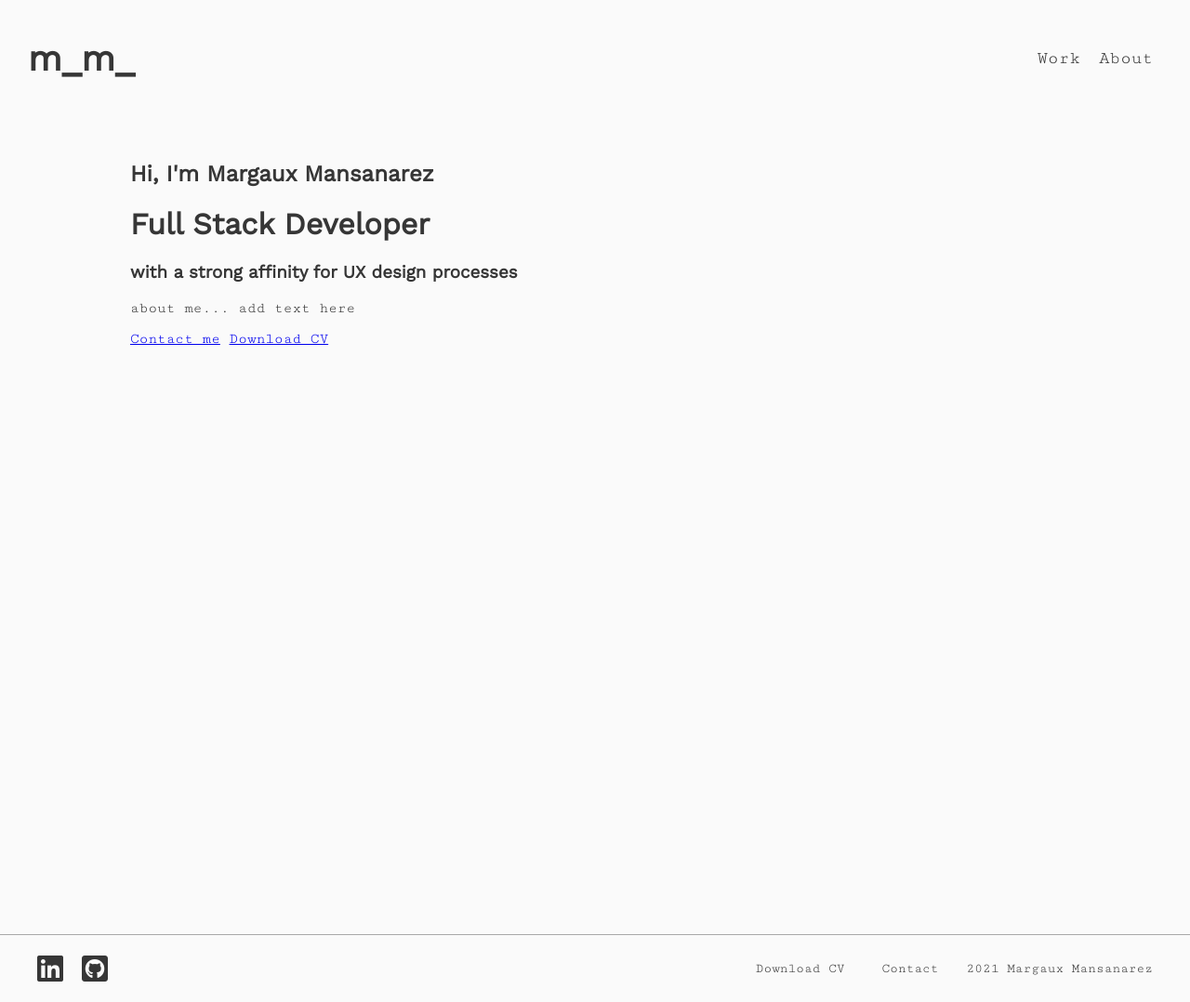
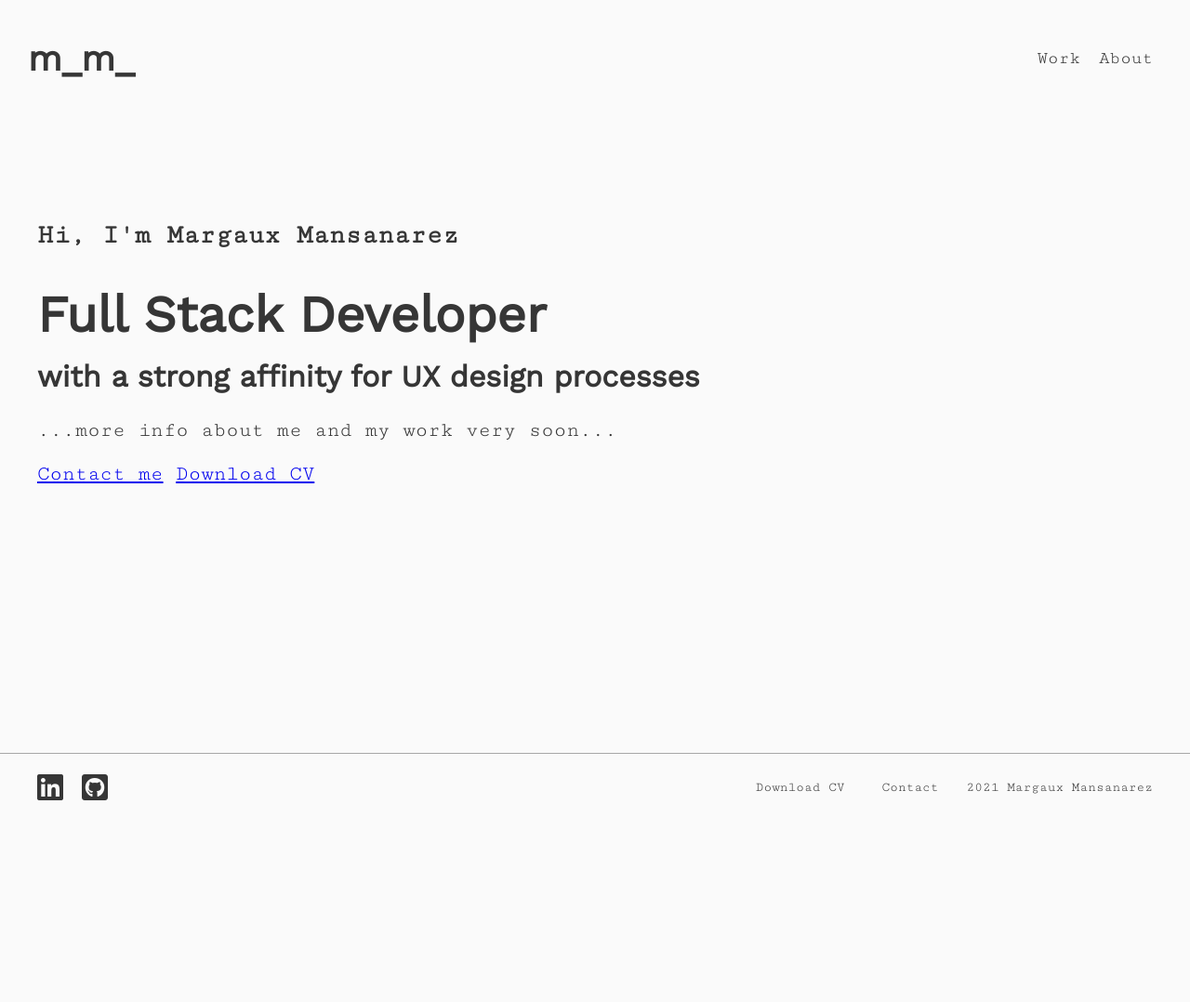
Before and after one commit to margaux-m/portfolio, a PHP site: page / in a window 1280 px wide. Shown: the whole page at 93% size. After the commit the page ends 861 px from the top, so only its background shows below. Run offline with PHP 8.4, Linux system fonts and the light colour scheme; some libraries are stand-ins or nearby versions.

Commit message:
Homepage: styled intro

```diff
--- a/assets/css/components/container.css
+++ b/assets/css/components/container.css
@@ -1,5 +1,6 @@
 .container {
-  width: 1000px;
+  width: 1200px;
   margin: 0 auto;
-  height: 100vh;
+  height: 70vh;
+  padding-top: 2.8rem;
 }
--- a/assets/css/style.css
+++ b/assets/css/style.css
@@ -19,10 +19,25 @@ body {
   background-color: #FAFAFA;
   color: #363636;
   margin: 0;
+  font-size: 1.4rem;
 }
 
 h1, h2, h3 {
   font-family: 'Work Sans', sans-serif;
 }
 
+h1 {
+  font-size: 3.4rem;
+  margin-bottom: 1rem;
+}
+
+h2 {
+  font-size: 2rem;
+  margin-top: 0;
+}
+
 /* Custom design */
+h1#hello {
+  font-family: 'Cutive Mono', monospace;
+  font-size: 1.8rem;
+}
--- a/index.html
+++ b/index.html
@@ -19,10 +19,10 @@
   </nav>
   <!-- Main content -->
   <div class="container">
-    <h2>Hi, I'm Margaux Mansanarez</h2>
+    <h1 id="hello">Hi, I'm Margaux Mansanarez</h1>
     <h1>Full Stack Developer</h1>
-    <h3>with a strong affinity for UX design processes</h3>
-    <p>about me... add text here</p>
+    <h2>with a strong affinity for UX design processes</h2>
+    <p>...more info about me and my work very soon...</p>
     <div>
       <a href="pages/contact.html">Contact me</a>
       <a href="assets/pdf/cv-margaux-mansanarez.pdf">Download CV</a>
```
